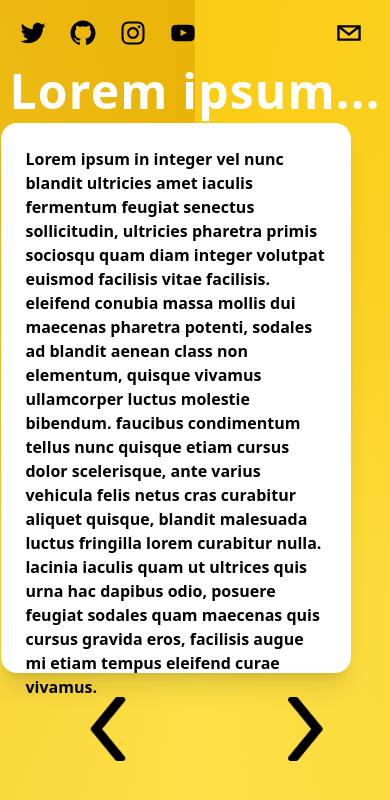
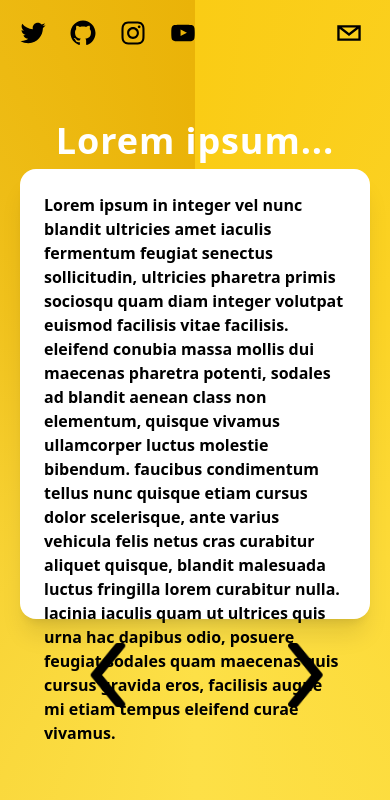
Before and after one commit to DovahKiinCat/SimpleSlideView, a Next.js app: page / in a window 390 px wide. Shown: the top 800 px of the page. Built offline with nearby package versions, Linux system fonts and the light colour scheme.

Commit message:
Mobile Test

```diff
--- a/components/body.tsx
+++ b/components/body.tsx
@@ -11,7 +11,7 @@ export default function Body() {
                     animate={{ opacity: 1 }}
                     transition={{ delay: 0.25 }}
                 >
-                    <section className='font-bold text-white text-5xl tracking-wide p-2 text-center sm:text-left sm:text-4xl '>
+                    <section className='font-bold text-white text-4xl tracking-wide p-2 text-center sm:text-left sm:text-4xl '>
                         <h1>Lorem ipsum...</h1>
                     </section>
                 </motion.div>
@@ -21,7 +21,7 @@ export default function Body() {
                     animate={{ opacity: 1, x: 0 }}
                     transition={{ delay: 0.25 }}
                 >
-                    <section className='relative bg-white w-[350px] h-[550px] rounded-2xl shadow-xl sm:w-[700px] sm:h-[300px]'>
+                    <section className='relative bg-white w-[350px] h-[450px] rounded-2xl shadow-xl sm:w-[700px] sm:h-[300px]'>
                         <span className='flex p-6 font-bold text-1xl'>
                             <h1>Lorem ipsum in integer vel nunc blandit ultricies amet iaculis fermentum feugiat senectus sollicitudin, ultricies pharetra primis sociosqu quam diam integer volutpat euismod facilisis vitae facilisis. eleifend conubia massa mollis dui maecenas pharetra potenti, sodales ad blandit aenean class non elementum, quisque vivamus ullamcorper luctus molestie bibendum. faucibus condimentum tellus nunc quisque etiam cursus dolor scelerisque, ante varius vehicula felis netus cras curabitur aliquet quisque, blandit malesuada luctus fringilla lorem curabitur nulla. lacinia iaculis quam ut ultrices quis urna hac dapibus odio, posuere feugiat sodales quam maecenas quis cursus gravida eros, facilisis augue mi etiam tempus eleifend curae vivamus.</h1>
                         </span>
```
